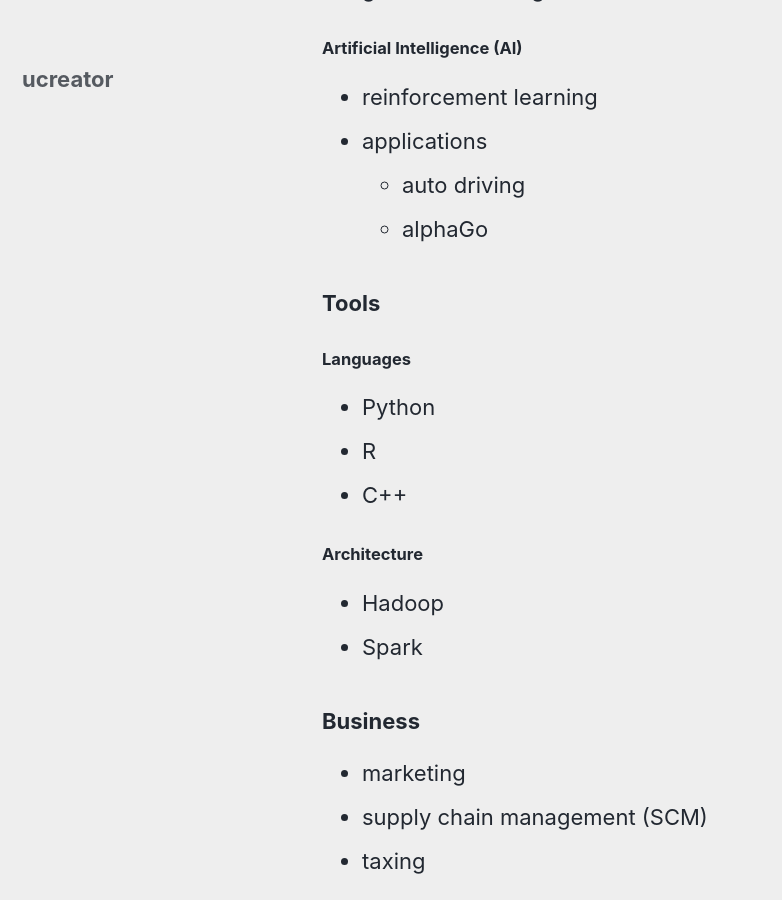
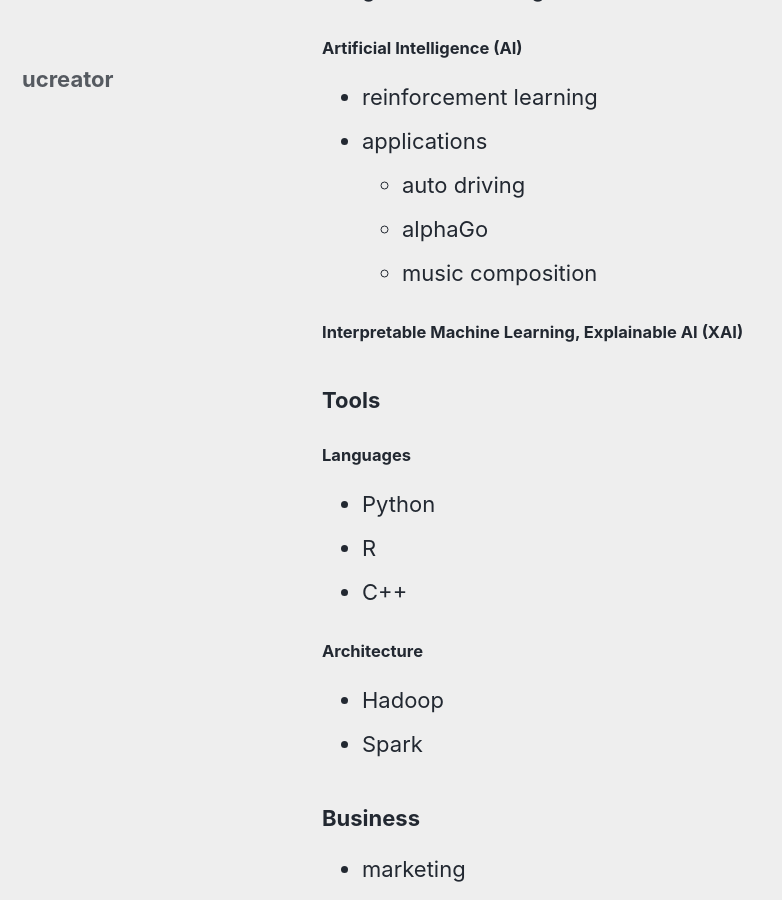
Before and after one commit to ucreator/ucreator.github.io, a Jekyll site: the page built from _posts/2019-01-30-what-i-am-learning.md, in a window 1280 px wide and 900 px high, scrolled down 2268 px. Shown: the whole window, without its empty margins (0-782 px from the left). Built offline with Jekyll 4.4.1, drawn with Linux system fonts in a browser that asks for light colours; cached includes are drawn as plain includes; nearby versions of some CDN libraries.

Commit message:
interpretable machine learning

```diff
--- a/_posts/2019-01-30-what-i-am-learning.md
+++ b/_posts/2019-01-30-what-i-am-learning.md
@@ -62,6 +62,9 @@
   * applications
     * auto driving
     * alphaGo
+    * music composition
+
+#### Interpretable Machine Learning, Explainable AI (XAI)
 
 ### Tools
 
```
